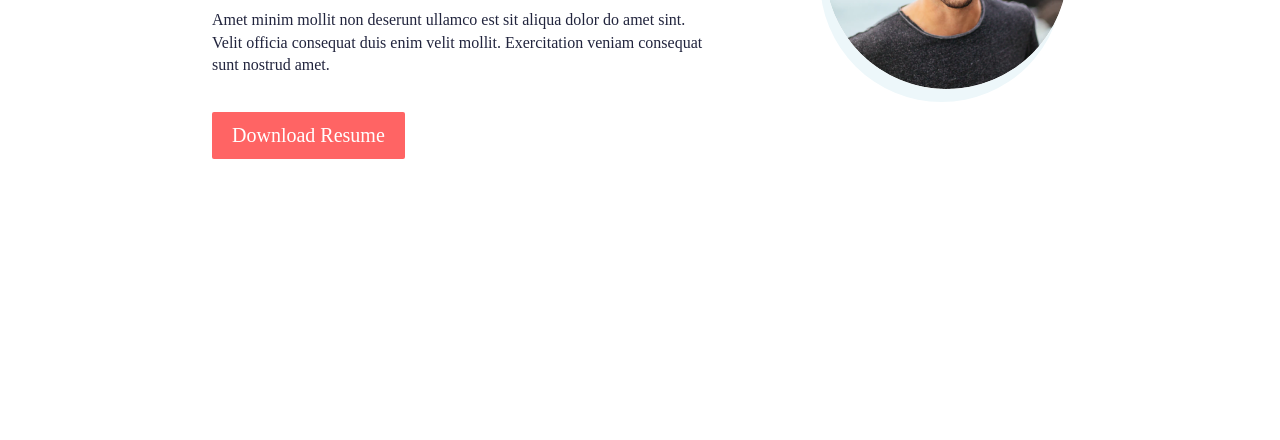
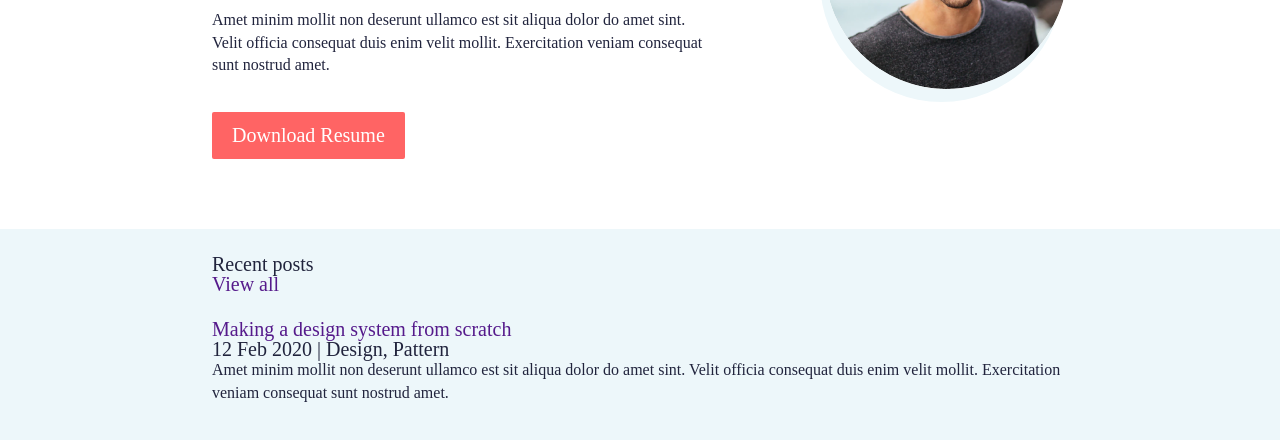
Before and after one commit to strokeaback/John_Web_page, a website: page #src/index.html in a window 1280 px wide. Shown: the part 364-804 px from the top of the page. Drawn offline with nearby package versions, Linux system fonts and the light colour scheme; files that its build step writes are made by us from their sources.

Commit message:
исправил структуру в index

```diff
--- a/#src/index.html
+++ b/#src/index.html
@@ -7,7 +7,7 @@
 		<div class="wrapper">
 			@@include('_header.html',{})
 			<main class="page">
-				<div class="hello">
+				<section class="hello">
 					<div class="hello__container _container">
 						<div class="hello__content">
 							<h1 class="hello__title title">Hi, I am John,<br> Creative Technologist</h1>
@@ -20,7 +20,26 @@
 							<img class="hello__avatar" src="img/Ellipse%201.png" alt="">
 						</div>
 					</div>
-				</div>
+				</section>
+				<section class="recent-posts">
+					<div class="__container _container">
+						<div class="recent-posts__header">
+							<div class="recent-posts__title">Recent posts</div>
+							<a href="" class="recent-posts__view-all">View all</a>
+						</div>
+						<div class="recent-posts__items">
+							<div class="recent-posts__column">
+								<article class="recent-posts__item recent-posts">
+									<a href="" class="recent-posts__title">Making a design system from scratch</a>
+									<div class="recent-posts__info">12 Feb 2020 <span>|</span> Design, Pattern</div>
+									<div class="recent-posts__text text">
+										Amet minim mollit non deserunt ullamco est sit aliqua dolor do amet sint. Velit officia consequat duis enim velit mollit. Exercitation veniam consequat sunt nostrud amet.
+									</div>
+								</article>
+							</div>
+						</div>
+					</div>
+				</section>
 			</main>
 			@@include('_footer.html',{})
 		</div>
--- a/#src/scss/home.scss
+++ b/#src/scss/home.scss
@@ -71,3 +71,35 @@
   }
 }
 //====================================================================================================
+.recent-posts {
+  background: #EDF7FA;
+  padding: 25px 0px 30px 0px;
+  &__container {
+
+  }
+
+  &__header {
+
+  }
+
+  &__title {
+
+  }
+
+  &__view-all {
+
+  }
+
+  &__items {
+
+  }
+
+  &__column {
+
+  }
+
+  &__item {
+
+  }
+}
+//====================================================================================================
```
Also changed, not shown: John/index.html (+21 -2 lines), John/css/style.css, John/css/style.min.css.
